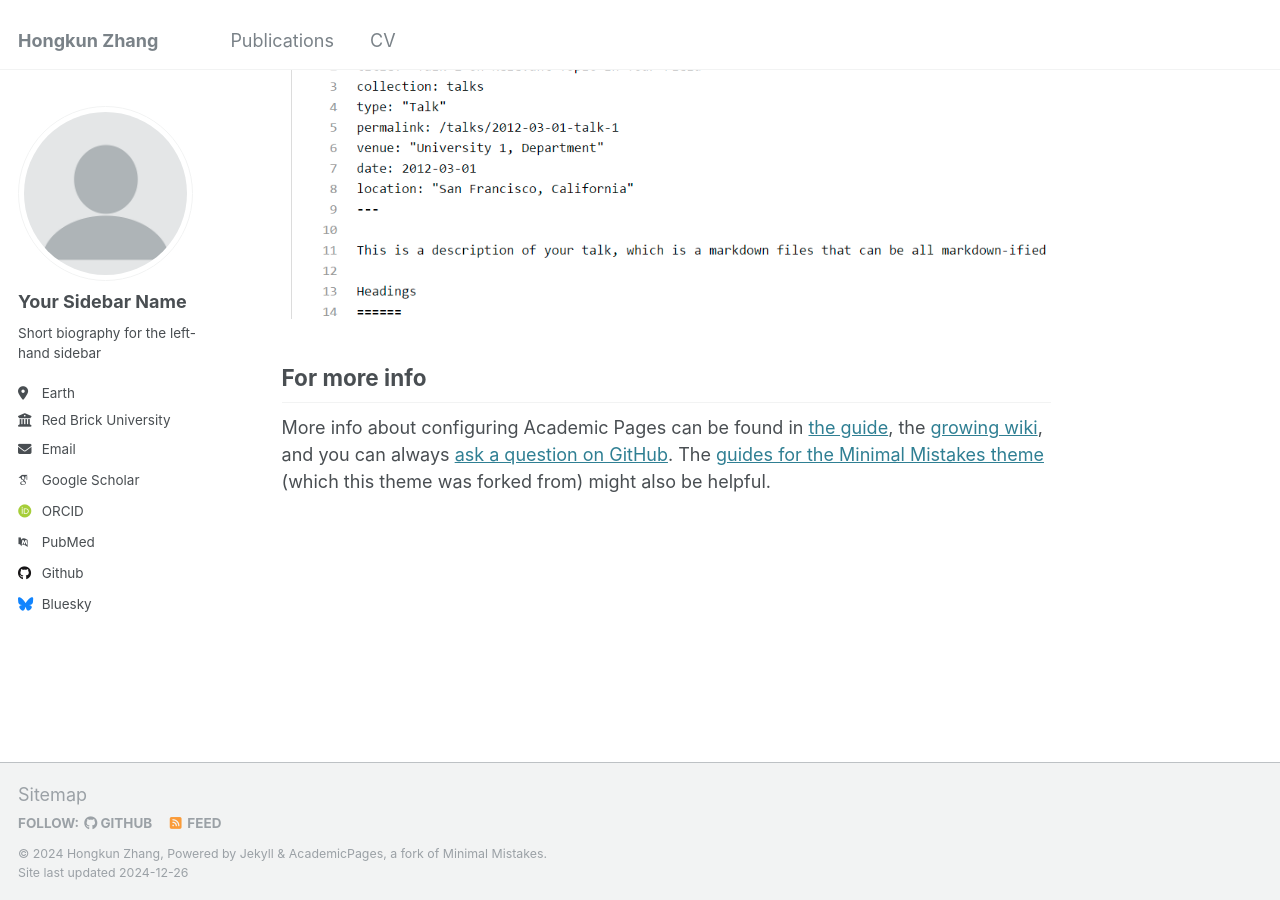
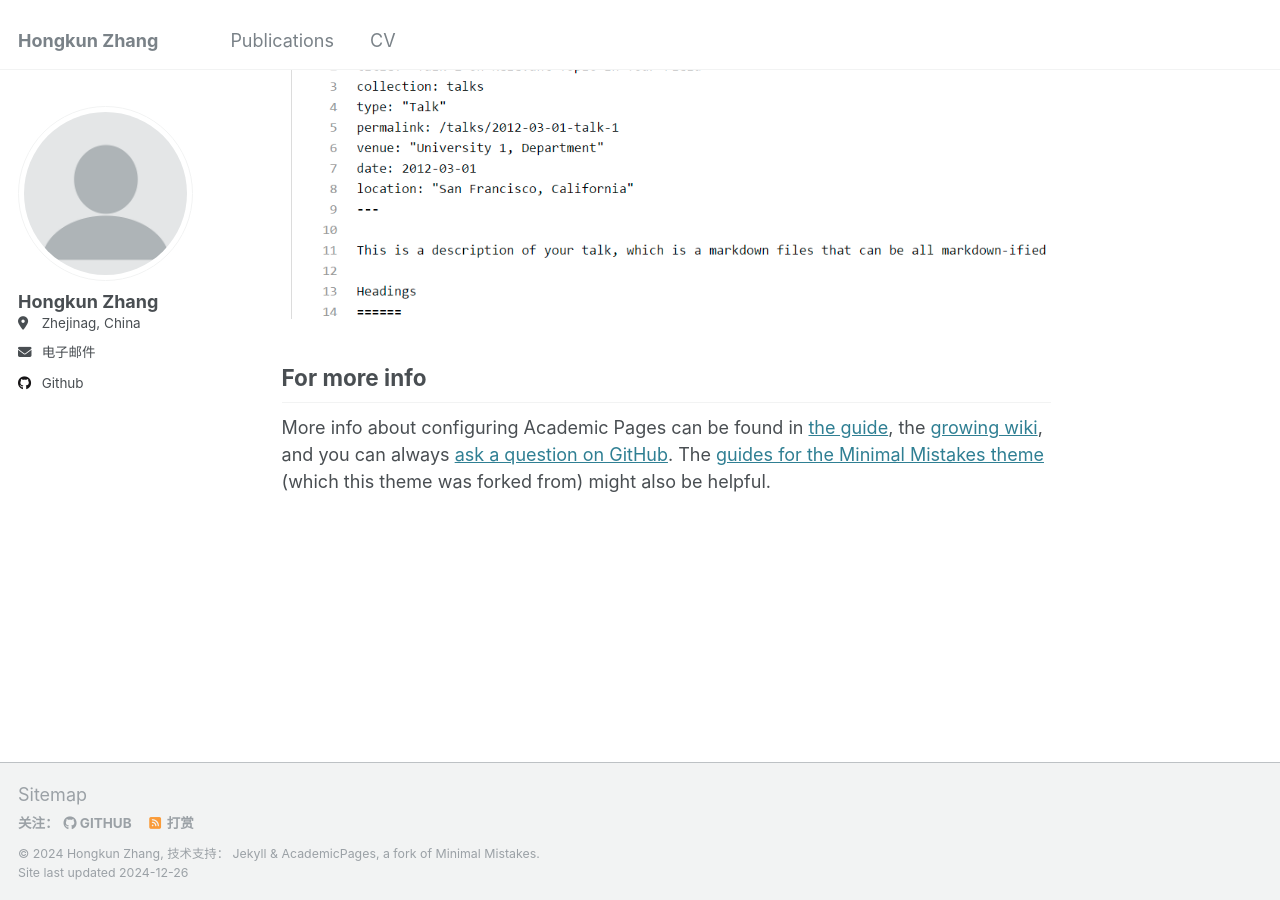
Before and after one commit to Quantuman134/Quantuman134.github.io, a Jekyll site: the page built from _pages/about.md, in a window 1280 px wide and 900 px high, scrolled down 2643 px. Built offline with Jekyll 4.4.1, drawn with Linux system fonts in a browser that asks for light colours; some web fonts are replaced.

Commit message:
Update _config.yml

```diff
--- a/_config.yml
+++ b/_config.yml
@@ -7,7 +7,7 @@
 # server process.
 
 # Basic Site Settings
-locale                   : "en-US"
+locale                   : "zh-CN"
 title                    : "Hongkun Zhang"
 title_separator          : "-"
 name                     : &name "Hongkun Zhang"
@@ -22,21 +22,21 @@ repository               : "quantuman134/quantuman134.github.io"
 author:
   # Biographic information
   avatar           : "profile.png"
-  name             : "Your Sidebar Name"
+  name             : "Hongkun Zhang"
   pronouns         : # example: "she/her"
-  bio              : "Short biography for the left-hand sidebar"
-  location         : "Earth"
-  employer         : "Red Brick University"
+  bio              :
+  location         : "Zhejinag, China"
+  employer         :
   uri              : # URL
-  email            : "none@example.org"
+  email            : "H.K.Zhang5813@gmail.com"
 
   # Academic websites
   arxiv            : # URL - Update with the correct link to your profile
-  googlescholar    : "https://scholar.google.com/citations?user=PS_CX0AAAAAJ"
+  googlescholar    :
   impactstory      : # URL
-  orcid            : "http://orcid.org/yourorcidurl"
+  orcid            :
   semantic         : # URL
-  pubmed           : "https://www.ncbi.nlm.nih.gov/pubmed/?term=john+snow"
+  pubmed           :
   researchgate     : # URL
   scopus           : # URL
 
@@ -44,12 +44,12 @@ author:
   bitbucket        : # Username - Update with your username on the site
   codepen          : # Username
   dribbble         : # Username
-  github           : "academicpages"
+  github           : "https://github.com/Quantuman134"
   kaggle           : # Username
   stackoverflow    : # User number or user number and name (i.e., use "1" or "1/jeff-atwood")
 
   # Social media
-  bluesky          : "bsky.app" # Replace this with you Bluesky username
+  bluesky          : # Replace this with you Bluesky username
   facebook         : # Username
   flickr           : # Username
   foursquare       : # Username
```
